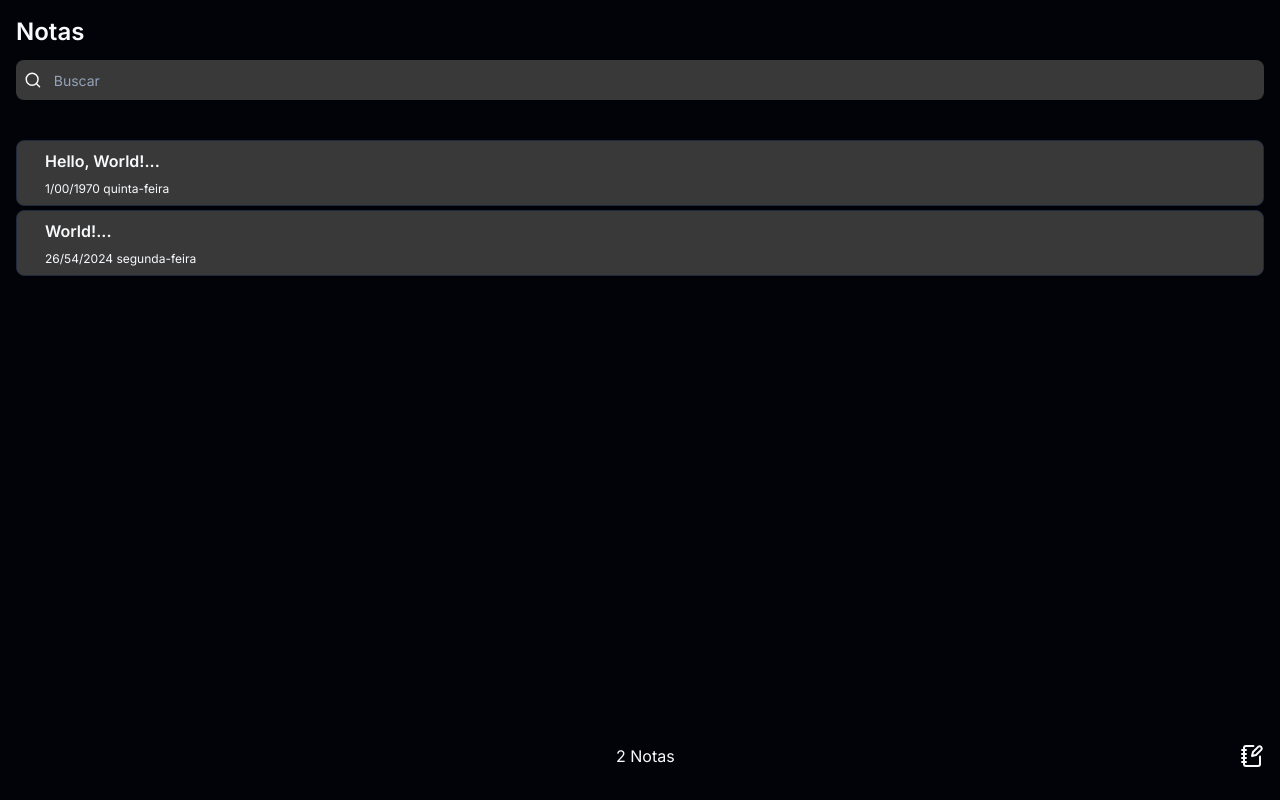
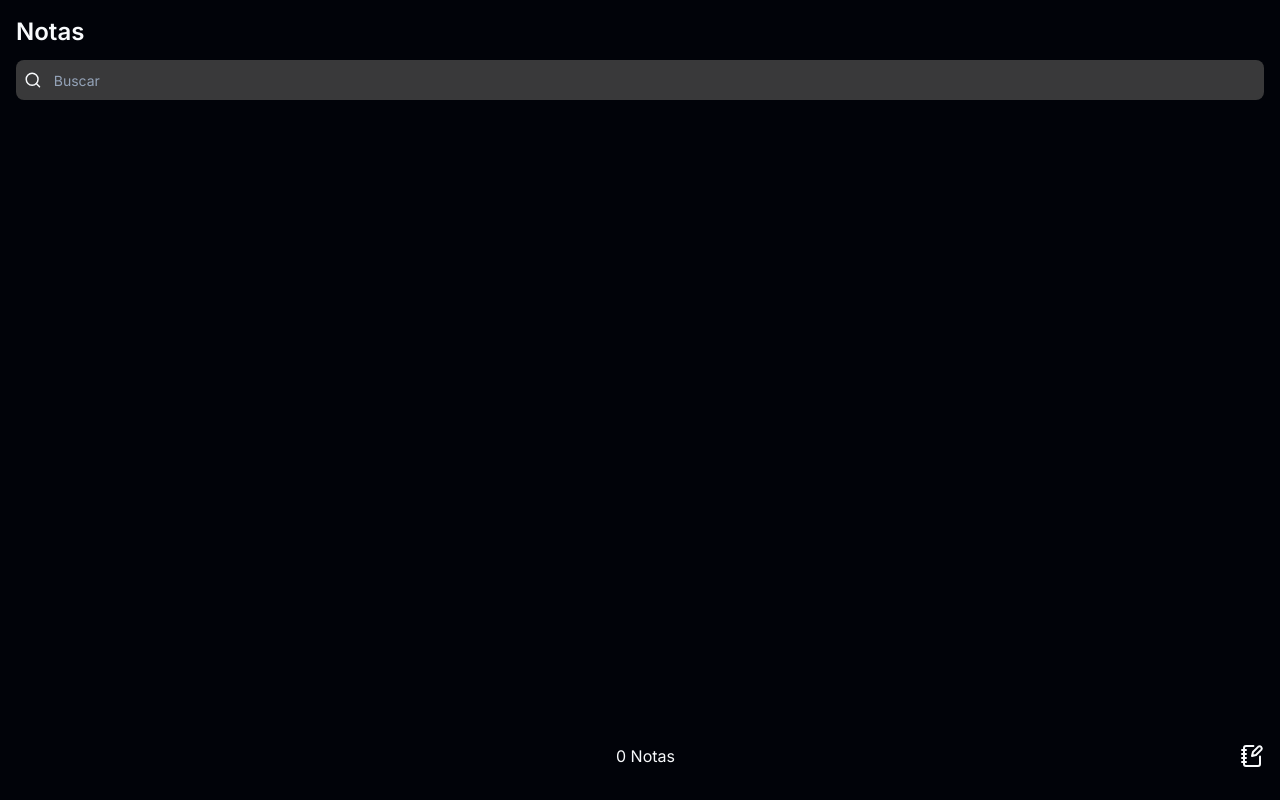
Before and after one commit to viniciuSoaress/NotePad, a Next.js app: page / in a window 1280 px wide. Built offline with nearby package versions, Linux system fonts and the light colour scheme.

Commit message:
add custon hook

```diff
--- a/src/app/components/HomeClient.tsx
+++ b/src/app/components/HomeClient.tsx
@@ -1,54 +1,20 @@
 'use client'
 
-import { ChangeEvent, useState } from "react"
 import { SeachBar } from "./Seachbar"
 import { Note } from "./Note"
 import { ChevronLeftIcon, NotebookPenIcon } from "lucide-react"
 import { Sheet, SheetClose, SheetContent, SheetHeader, SheetTrigger } from "./ui/sheet"
-import { Note as NoteType} from "../types"
 import { getSearchNot } from "../lib/utils"
+import { useNote } from "../hooks/useNote"
 
 
 export function HomeClient() {
 
+  const {handleNewNote, handleSeachNote, handleUpdateNote, notes, search, setNote} = useNote()
 
 
-  const notess = [
-    { id: '1', note: 'Hello, World!', date: new Date(2023-12-12) },
-    { id: '2', note: ' World!',date: new Date() },
-  ]
+  const searchNote = getSearchNot(notes, search)
 
-  const [search, setSearch] = useState('')
-  const [note, setNote] = useState('')
-  const [notes, setNotes] = useState<NoteType[]>(notess)
-
-  const searchNote = getSearchNot(notes, search)
-  console.log(searchNote);
-
-
-
-  function handleSeachNote(e: ChangeEvent<HTMLInputElement>) {
-    setSearch(e.target.value)
-  }
-
-  function handleUpdateNote(data : NoteType) {
-    setNotes(notes.map(n => {
-      if (n.id === data.id){
-        return data
-      }else{
-        return n
-      }
-    }))
-  }
-
-  function handleNewNote() {
-
-    note !== '' ? setNotes((prev) => ([
-      ...prev,
-      { id: crypto.randomUUID(), note: note, date: new Date() }
-    ])) : null
-    setNote('')
-  }
 
   return (
     <section className="w-full min-h-[94vh] relative">
--- /dev/null
+++ b/src/app/hooks/useNote.tsx
@@ -0,0 +1,46 @@
+'use client'
+
+import { ChangeEvent, useState } from "react"
+import { Note as NoteType } from "../types"
+
+
+export function useNote(){
+
+  const [search, setSearch] = useState('')
+  const [note, setNote] = useState('')
+  const [notes, setNotes] = useState<NoteType[]>([])
+
+
+  function handleSeachNote(e: ChangeEvent<HTMLInputElement>) {
+    setSearch(e.target.value)
+  }
+
+  function handleUpdateNote(data : NoteType) {
+    setNotes(notes.map(n => {
+      if (n.id === data.id){
+        return data
+      }else{
+        return n
+      }
+    }))
+  }
+
+  function handleNewNote() {
+
+    note !== '' ? setNotes((prev) => ([
+      ...prev,
+      { id: crypto.randomUUID(), note: note, date: new Date() }
+    ])) : null
+    setNote('')
+  }
+
+  return{
+    search,
+    note,
+    notes,
+    handleNewNote,
+    handleSeachNote,
+    handleUpdateNote,
+    setNote
+  }
+}
```
